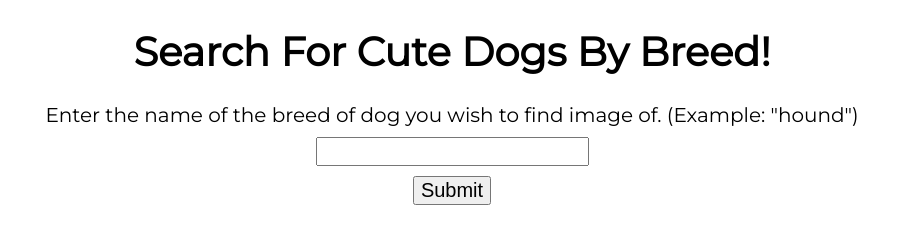
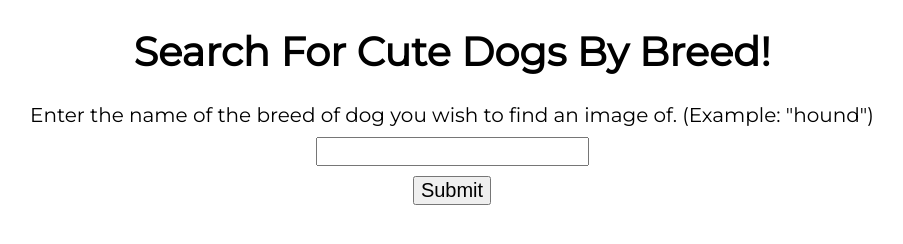
Before and after one commit to markLaughlin/awa-3, a plain HTML site: page index.html in a window 1280 px wide. Shown: the whole page, without its empty margins (188-1091 px from the left). Drawn offline with nearby package versions, Linux system fonts and the light colour scheme.

Commit message:
updated index.html

```diff
--- a/index.html
+++ b/index.html
@@ -23,7 +23,7 @@
     <h1>Search For Cute Dogs By Breed!</h1>
 
       <form>
-        Enter the name of the breed of dog you wish to find image of. (Example: "hound")<br>
+        Enter the name of the breed of dog you wish to find an image of. (Example: "hound")<br>
         <input type="text" class="breed"><br>
         <input type="submit" class="submission">
       </form>
```
